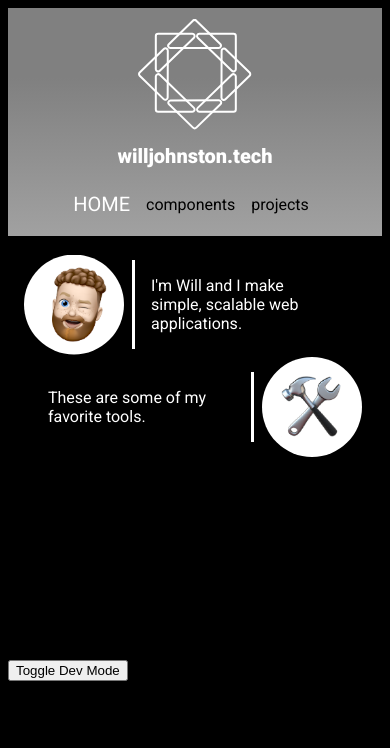
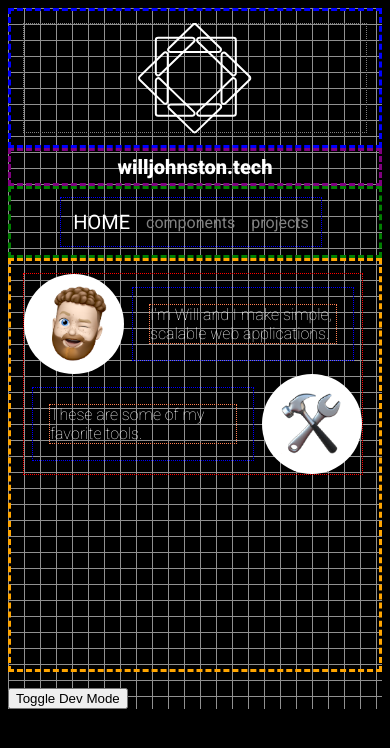
Before and after one commit to wijohnst/tms_developer_portfolio, a React (Create React App) app: page / in a window 390 px wide. Shown: the top 748 px of the page. Built offline with nearby package versions, Linux system fonts and the light colour scheme.

Commit message:
fixed tablet scrolling / overflow

```diff
--- a/src/Store/ViewContext.js
+++ b/src/Store/ViewContext.js
@@ -9,7 +9,8 @@ let reducer = (viewData, newViewData) =>{
 }
 
 const initialState = {
-    isDev : false,
+    // isDev : false, //PROD
+    isDev : true, //TESTING
     view : 'Home'
 }
 
--- a/src/components/Home/Home.js
+++ b/src/components/Home/Home.js
@@ -1,4 +1,4 @@
-import React, { useRef, useContext } from 'react'
+import React, { useRef, useContext, useEffect } from 'react'
 import styled from 'styled-components'
 
 import { ViewContext } from '../../Store/ViewContext'
@@ -66,6 +66,9 @@ export default function Home() {
                         alt={'Toolbox.'}
                     />
                 </div>
+                <div style={{display: "flex", alignItems:"center", justifyContent: "center"}}>
+
+                </div>
             </Content>
         </ComponentWrapper>
     )
--- a/src/components/Layout/Elements/CircleImage.js
+++ b/src/components/Layout/Elements/CircleImage.js
@@ -26,7 +26,7 @@ export default function CircleImage(props) {
     const [imgHeight, setImageHeight] = useState('0px');
 
     useEffect(() =>{
-        if(parent && parent.current.getBoundingClientRect().height >= 100 && parent.current.getBoundingClientRect().width >= 100){
+        if(parent && parent.current.getBoundingClientRect().height >= 100 && parent.current.getBoundingClientRect().width >= 200){
             setImageHeight(parent.current.getBoundingClientRect().height * sizeDivisor);
         }else{
             console.log("ERROR: Parent is too small to display <CircleImage />.")
--- a/src/components/Layout/Elements/Content.js
+++ b/src/components/Layout/Elements/Content.js
@@ -10,7 +10,7 @@ const ComponentWrapper = styled.div`
     width: 100%;
     margin: .5rem;
     margin-right: .75rem;
-    padding: .25rem;
+    /* padding: .25rem; */
     /* display: flex; */
 `
 
--- a/src/components/Layout/Elements/HeroText.js
+++ b/src/components/Layout/Elements/HeroText.js
@@ -9,6 +9,7 @@ import getDevice from '../../../Utilities/getDevice'
 const ComponentWrapper = styled.section`
     font-size: ${({fontSize}) => fontSize};
     margin: .5rem;
+    font-weight: 300;
 `
 
 export default function HeroText(props) {
--- a/src/components/Layout/Elements/Patterns.js
+++ b/src/components/Layout/Elements/Patterns.js
@@ -14,8 +14,8 @@ export const PolkaDot = {
 }
 
 export const Boxes = {
-    backgroundColor: '#000000',
+    backgroundColor: '#909090',
     opacity: '1',
-    backgroundImage:  'linear-gradient(#808080 1.3px, transparent 1.3px), linear-gradient(to right, #808080 1.3px, #000000 1.3px)',
+    backgroundImage:  'linear-gradient(#909090 1.3px, transparent 1.3px), linear-gradient(to right, #909090 1.3px, #000000 1.3px)',
     backgroundSize: '12pt 12pt'
 }
--- a/src/components/Layout/Header/Nav.js
+++ b/src/components/Layout/Header/Nav.js
@@ -13,9 +13,10 @@ const ComponentWrapper = styled.section`
     justify-content: ${({justifyContent}) => justifyContent};
     align-items: center;
 `
-
 const Options = styled.section`
     display: flex;
+    flex-direction: ${({flexDir}) => flexDir};
+    justify-content: ${({justifyContent}) => justifyContent};
     align-items: center;
     margin: .5rem;
     margin-right: 1rem;
@@ -43,14 +44,25 @@ export default function Nav() {
     const isMobile = useMedia(
         [getDevice('browser'),getDevice('tablet'),getDevice('mobile')],
         [false,false,true],
-        "false"
+        false
+    )
+    const isTablet = useMedia(
+        [getDevice('browser'),getDevice('tablet'),getDevice('mobile')],
+        [false,true,false],
+        false
     )
 
     return (
-        <ComponentWrapper style={wrapperStyle} justifyContent={(isMobile ? "center" : "flex-end")}>
-            <Options style={optStyle}>
+        <ComponentWrapper
+            style={wrapperStyle}
+            justifyContent={(isMobile || isTablet ? "center" : "flex-end")}
+        >
+            <Options
+                style={optStyle}
+                flexDir={(isTablet ? "column" : "row")}
+                justifyContent={(isTablet ? "center" : "flex-end")}
+            >
                 {options.map((option,index) => {
-
                     const { view } = viewData;
                     const isActive = () => {
                         if(view === option){
@@ -59,7 +71,6 @@ export default function Nav() {
                             return false;
                         }
                     }
-
                     return (
                         <Option
                             key={`NavOption-${index}`}
--- a/src/components/Layout/Layout.js
+++ b/src/components/Layout/Layout.js
@@ -14,8 +14,7 @@ const ComponentWrapper = styled.section`
 `
 const Head = styled.section``
 const ViewArea = styled.section`
-    flex-grow: 1;
-    overflow: scroll;
+    overflow: hidden;
     padding: .25rem;
 `
 const DevButton = styled.button`
```
